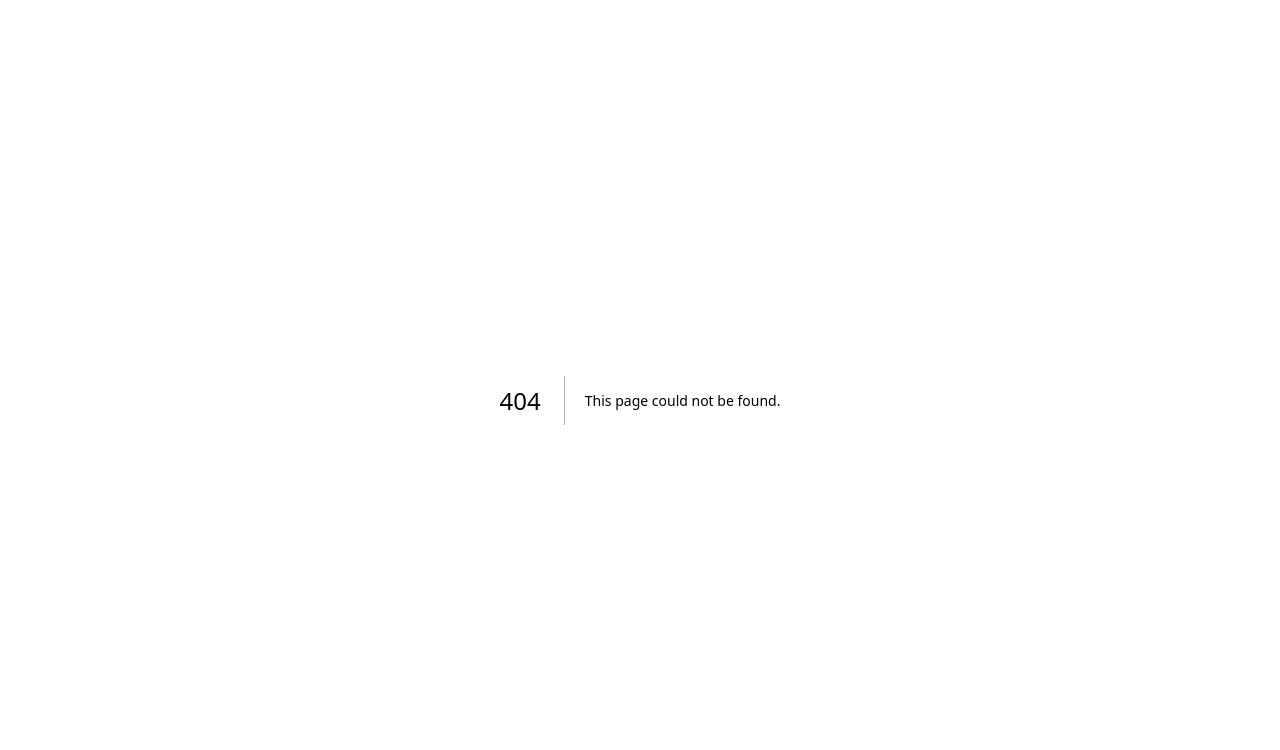
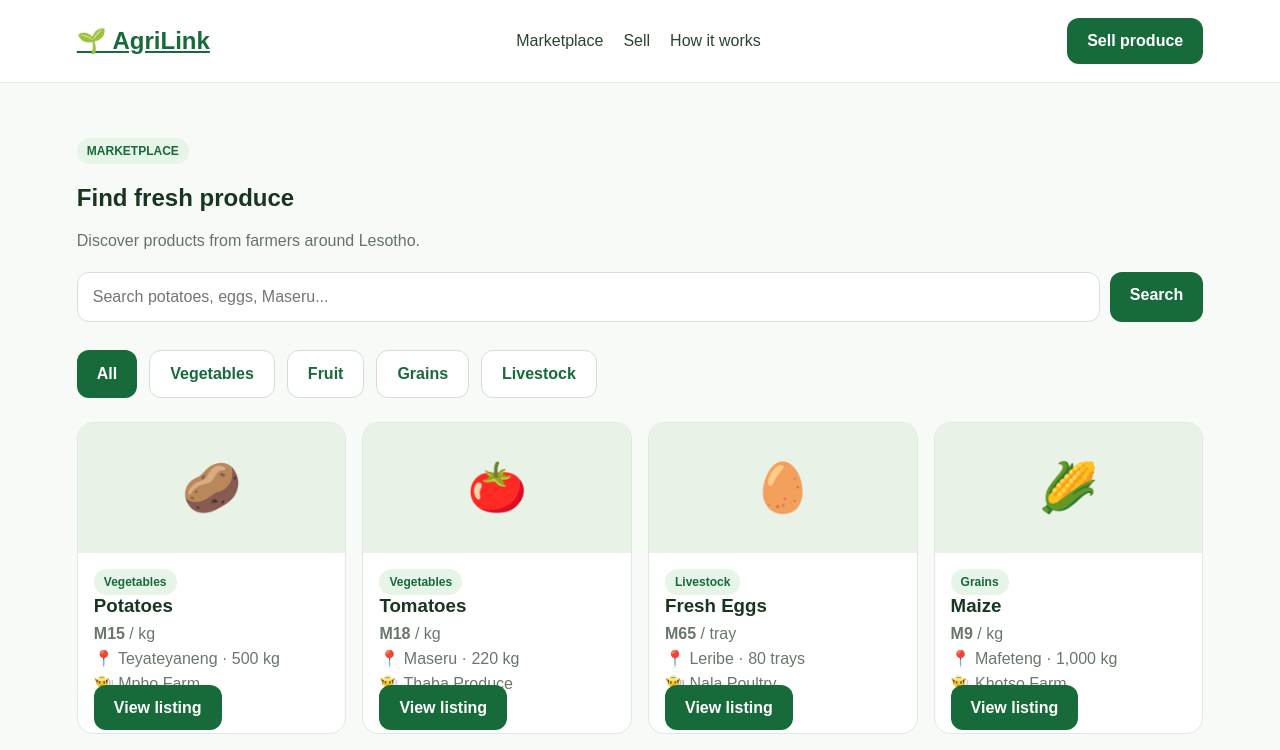
Before and after one commit to Jamalium/AGRILINK, a Next.js app: page /marketplace in a window 1280 px wide. Before the commit this address had no page. Shown: the top 750 px of the page. Built offline with nearby package versions, Linux system fonts and the light colour scheme.

Commit message:
Add AgriLink marketplace

```diff
--- /dev/null
+++ b/app/marketplace/page.js
@@ -0,0 +1,17 @@
+'use client';
+import { useMemo, useState } from 'react';
+
+const products = [
+  {id:1,icon:'🥔',name:'Potatoes',price:15,unit:'kg',location:'Teyateyaneng',farmer:'Mpho Farm',category:'Vegetables',qty:'500 kg'},
+  {id:2,icon:'🍅',name:'Tomatoes',price:18,unit:'kg',location:'Maseru',farmer:'Thaba Produce',category:'Vegetables',qty:'220 kg'},
+  {id:3,icon:'🥚',name:'Fresh Eggs',price:65,unit:'tray',location:'Leribe',farmer:'Nala Poultry',category:'Livestock',qty:'80 trays'},
+  {id:4,icon:'🌽',name:'Maize',price:9,unit:'kg',location:'Mafeteng',farmer:'Khotso Farm',category:'Grains',qty:'1,000 kg'},
+  {id:5,icon:'🥬',name:'Cabbage',price:12,unit:'head',location:'Maseru',farmer:'Makoanyane Farm',category:'Vegetables',qty:'350 heads'},
+  {id:6,icon:'🍓',name:'Strawberries',price:55,unit:'box',location:'Roma',farmer:'Roma Fresh',category:'Fruit',qty:'60 boxes'}
+];
+
+export default function Marketplace(){
+ const [q,setQ]=useState(''); const [category,setCategory]=useState('All');
+ const filtered=useMemo(()=>products.filter(p=>(category==='All'||p.category===category)&&(`${p.name} ${p.location} ${p.farmer}`.toLowerCase().includes(q.toLowerCase()))),[q,category]);
+ return <main className="shell"><nav className="nav"><a className="brand" href="/">🌱 AgriLink</a><div className="navlinks"><a href="/marketplace">Marketplace</a><a href="/sell">Sell</a><a href="/about">How it works</a></div><a className="btn primary" href="/sell">Sell produce</a></nav><section className="section"><span className="badge">MARKETPLACE</span><h1>Find fresh produce</h1><p className="muted">Discover products from farmers around Lesotho.</p><div className="search"><input value={q} onChange={e=>setQ(e.target.value)} placeholder="Search potatoes, eggs, Maseru..."/><a className="btn primary" href="#listings">Search</a></div><div className="actions">{['All','Vegetables','Fruit','Grains','Livestock'].map(c=><button className={'btn '+(category===c?'primary':'secondary')} onClick={()=>setCategory(c)} key={c}>{c}</button>)}</div><div id="listings" className="product-grid">{filtered.map(p=><article className="product" key={p.id}><div className="product-img">{p.icon}</div><div className="product-body"><span className="badge">{p.category}</span><h3>{p.name}</h3><p><b>M{p.price}</b> / {p.unit}</p><p>📍 {p.location} · {p.qty}</p><p>👨‍🌾 {p.farmer}</p><a className="btn primary" href={'/product/'+p.id}>View listing</a></div></article>)}</div>{filtered.length===0&&<div className="card" style={{marginTop:20}}>No listings match your search yet.</div>}</section></main>;
+}
```
